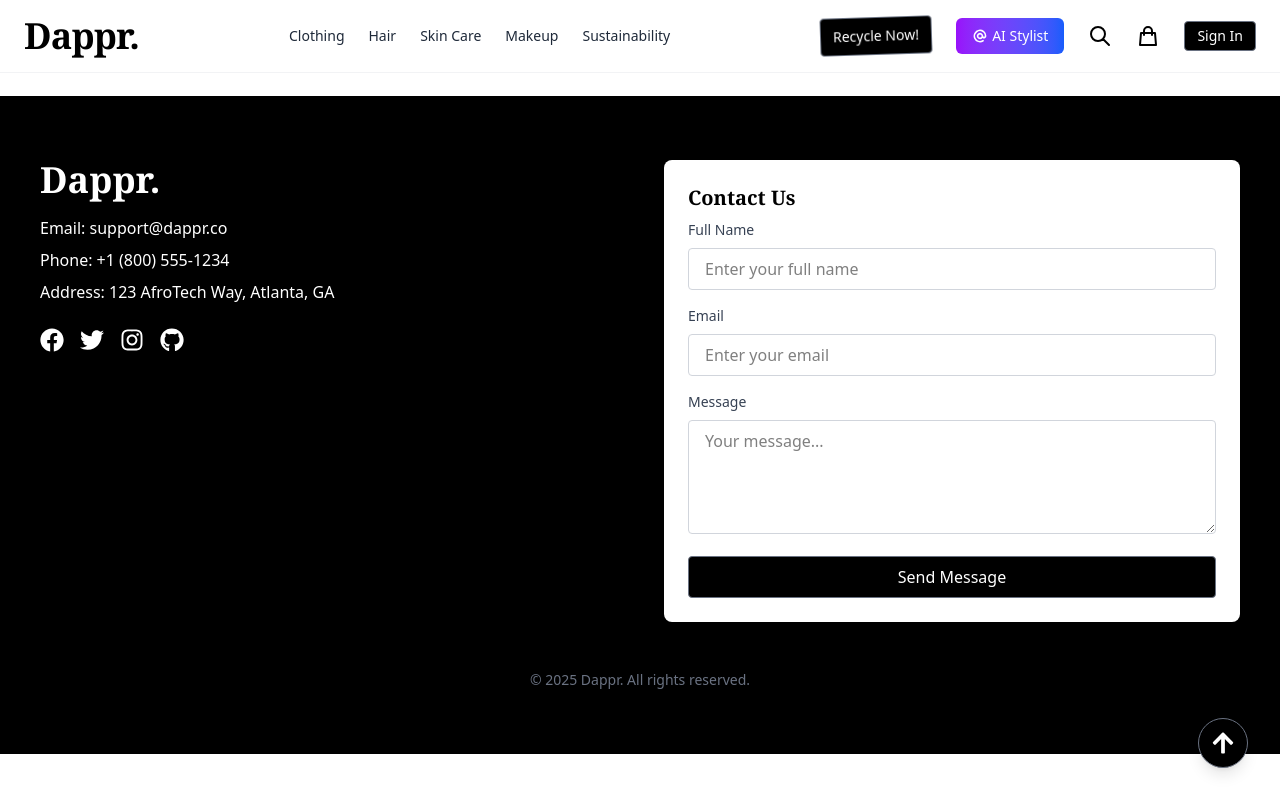
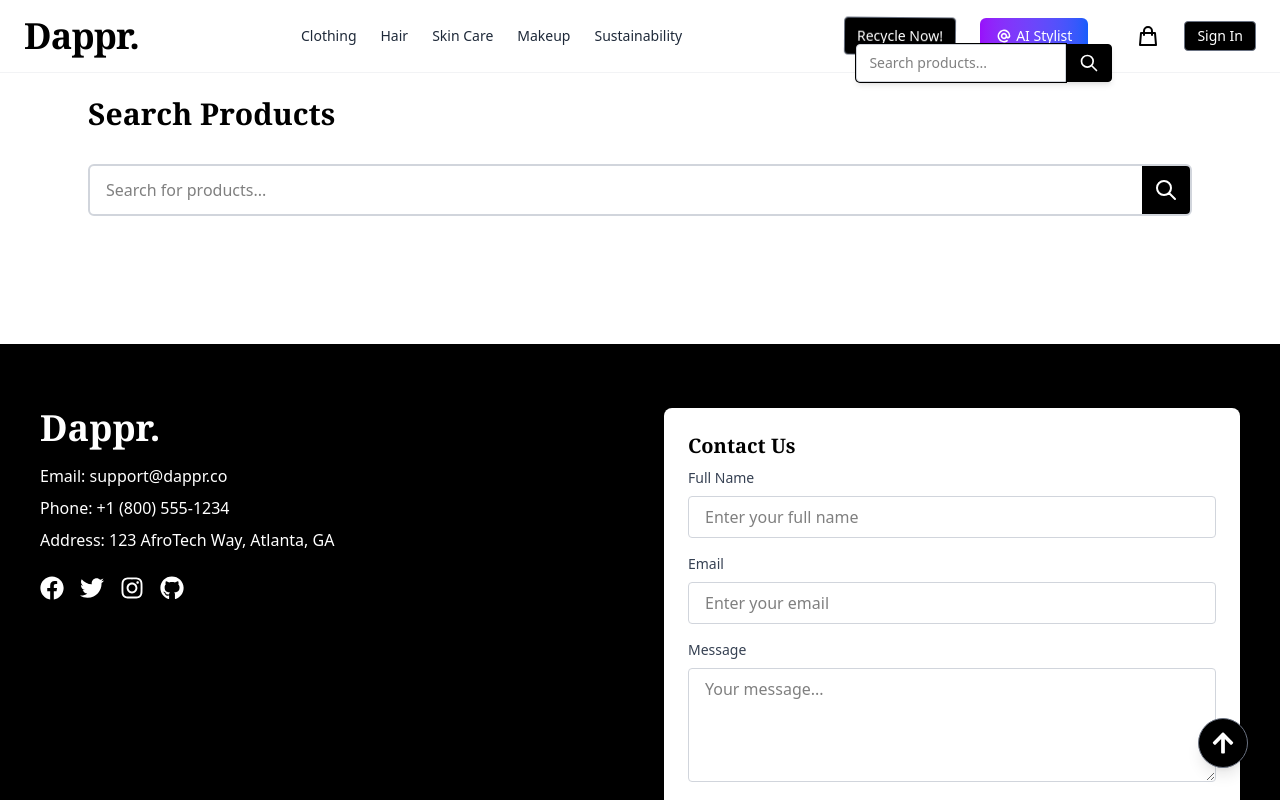
Before and after one commit to kingigbozuruike/dappr, a React (Vite) app: page /search in a window 1280 px wide. Both pictures are taken after a click on the button 1100 px from the left and 36 px from the top of the page. Shown: the top 800 px of the page. Built offline with nearby package versions, Linux system fonts and the light colour scheme; a web font is replaced by a local one.

Commit message:
Very bare bones search functionality added

```diff
--- a/src/App.jsx
+++ b/src/App.jsx
@@ -13,6 +13,7 @@ import ProductCategoryPage from "./components/ProductCategoryPage";
 import ProductsPage from "./components/ProductsPage";
 import CartPage from "./components/CartPage";
 import AIAssistant from "./components/AIAssistant";
+import SearchPage from "./components/SearchPage";
 import { CartProvider } from "./context/CartContext";
 import { UserProvider } from "./context/UserContext";
 
@@ -64,6 +65,7 @@ function App() {
                     <Route path="/category/:category" element={<ProductCategoryPage />} />
                     <Route path="/products" element={<ProductsPage />} />
                     <Route path="/cart" element={<CartPage />} />
+                    <Route path="/search" element={<SearchPage />} />
                   </Routes>
                   <Footer />
                 </>
--- a/src/components/Navbar.jsx
+++ b/src/components/Navbar.jsx
@@ -1,17 +1,33 @@
-import { Link, useNavigate } from 'react-router-dom';
+import { Link, useNavigate, useLocation } from 'react-router-dom';
 import { HiOutlineSearch, HiOutlineShoppingBag } from 'react-icons/hi';
 import { FaCoins } from 'react-icons/fa';
-import { useState, useRef } from 'react';
+import { useState, useRef, useEffect } from 'react';
 import { useCart } from '../context/CartContext';
 import { useUser } from '../context/UserContext';
 
 function Navbar({ isSignedIn, onSignOut }) {
   const navigate = useNavigate();
+  const location = useLocation();
   const [activeDropdown, setActiveDropdown] = useState(null);
   const dropdownRefs = useRef({});
   const [showProfileMenu, setShowProfileMenu] = useState(false);
   const { totalItems } = useCart();
   const { profileImage, userData } = useUser();
+  const [searchQuery, setSearchQuery] = useState('');
+  const [showSearch, setShowSearch] = useState(false);
+  const searchInputRef = useRef(null);
+
+  // Focus search input when search box appears
+  useEffect(() => {
+    if (showSearch && searchInputRef.current) {
+      searchInputRef.current.focus();
+    }
+  }, [showSearch]);
+
+  // Hide search on route change
+  useEffect(() => {
+    setShowSearch(false);
+  }, [location.pathname]);
 
   const handleLogoClick = (e) => {
     e.preventDefault();
@@ -55,6 +71,15 @@ function Navbar({ isSignedIn, onSignOut }) {
       { name: "Sustainable Practices", href: "/sustainability/practices" },
       { name: "Join Our Mission", href: "/sustainability/join" }
     ]
+  };
+
+  // Handle search submission
+  const handleSearchSubmit = (e) => {
+    e.preventDefault();
+    if (searchQuery.trim()) {
+      navigate(`/search?q=${encodeURIComponent(searchQuery.trim())}`);
+      setSearchQuery('');
+    }
   };
 
   return (
@@ -129,9 +154,41 @@ function Navbar({ isSignedIn, onSignOut }) {
             AI Stylist
           </button>
 
-          <button className="text-black hover:text-gray-600 transition-colors cursor-pointer" onClick={() => navigate('/search')}>
-            <HiOutlineSearch className="w-6 h-6" />
-          </button>
+          <div className="relative">
+            {showSearch ? (
+              <form onSubmit={handleSearchSubmit} className="absolute right-0 top-full mt-2 w-64 flex shadow-md z-50">
+                <input
+                  ref={searchInputRef}
+                  type="text"
+                  value={searchQuery}
+                  onChange={(e) => setSearchQuery(e.target.value)}
+                  placeholder="Search products..."
+                  className="w-full border border-gray-300 rounded-l px-3 py-2 text-sm focus:outline-none focus:ring-1 focus:ring-black bg-white"
+                  onBlur={() => {
+                    // Small delay to allow for button click
+                    setTimeout(() => {
+                      if (!searchQuery.trim()) {
+                        setShowSearch(false);
+                      }
+                    }, 200);
+                  }}
+                />
+                <button
+                  type="submit"
+                  className="bg-black text-white px-3 py-2 rounded-r border border-black"
+                >
+                  <HiOutlineSearch className="w-5 h-5" />
+                </button>
+              </form>
+            ) : (
+              <button
+                className="text-black hover:text-gray-600 transition-colors cursor-pointer"
+                onClick={() => setShowSearch(true)}
+              >
+                <HiOutlineSearch className="w-6 h-6" />
+              </button>
+            )}
+          </div>
 
           {isSignedIn && (
             <>
--- /dev/null
+++ b/src/components/SearchPage.jsx
@@ -0,0 +1,139 @@
+import { useState, useEffect } from 'react';
+import { useSearchParams, Link } from 'react-router-dom';
+import { HiOutlineSearch } from 'react-icons/hi';
+import { productsByCategory } from './ProductCategoryPage';
+
+// Helper function to get all products from all categories
+const getAllProducts = () => {
+  const allProducts = [];
+
+  Object.entries(productsByCategory).forEach(([category, products]) => {
+    products.forEach(product => {
+      allProducts.push({
+        ...product,
+        category
+      });
+    });
+  });
+
+  return allProducts;
+};
+
+function SearchPage() {
+  const [searchParams, setSearchParams] = useSearchParams();
+  const query = searchParams.get('q') || '';
+  const [searchQuery, setSearchQuery] = useState(query);
+  const [searchResults, setSearchResults] = useState([]);
+  const [allProducts, setAllProducts] = useState([]);
+  const [loading, setLoading] = useState(true);
+
+  // Load all products on initial render
+  useEffect(() => {
+    const products = getAllProducts();
+    setAllProducts(products);
+    setLoading(false);
+  }, []);
+
+  // Perform search when query or products change
+  useEffect(() => {
+    if (!query.trim()) {
+      setSearchResults([]);
+      return;
+    }
+
+    const lowerCaseQuery = query.toLowerCase();
+    const results = allProducts.filter(product =>
+      product.name.toLowerCase().includes(lowerCaseQuery) ||
+      product.description?.toLowerCase().includes(lowerCaseQuery) ||
+      product.category.toLowerCase().includes(lowerCaseQuery)
+    );
+
+    setSearchResults(results);
+  }, [query, allProducts]);
+
+  // Handle search form submission
+  const handleSearch = (e) => {
+    e.preventDefault();
+    setSearchParams({ q: searchQuery });
+  };
+
+  return (
+    <div className="mt-24 mb-16 px-6 max-w-6xl mx-auto">
+      <h1 className="text-3xl font-bold font-bodoni mb-8">Search Products</h1>
+
+      {/* Search form */}
+      <form onSubmit={handleSearch} className="mb-8">
+        <div className="flex items-center border-2 border-gray-300 rounded-md overflow-hidden">
+          <input
+            type="text"
+            value={searchQuery}
+            onChange={(e) => setSearchQuery(e.target.value)}
+            placeholder="Search for products..."
+            className="flex-1 py-3 px-4 outline-none"
+          />
+          <button
+            type="submit"
+            className="bg-black text-white p-3"
+          >
+            <HiOutlineSearch className="w-6 h-6" />
+          </button>
+        </div>
+      </form>
+
+      {/* Search results */}
+      {loading ? (
+        <div className="flex justify-center py-8">
+          <div className="animate-spin rounded-full h-12 w-12 border-t-2 border-b-2 border-black"></div>
+        </div>
+      ) : (
+        <div>
+          {query && (
+            <p className="mb-4 text-gray-600">
+              {searchResults.length === 0
+                ? 'No products found'
+                : `Found ${searchResults.length} product${searchResults.length === 1 ? '' : 's'} for "${query}"`}
+            </p>
+          )}
+
+          <div className="grid grid-cols-1 sm:grid-cols-2 md:grid-cols-3 lg:grid-cols-4 gap-6">
+            {searchResults.map((product) => (
+              <div key={`${product.category}-${product.id}`} className="group border border-gray-200 rounded-md overflow-hidden hover:shadow-lg transition-shadow">
+                <Link to={`/category/${product.category.toLowerCase().replace(/\s+/g, '-')}?product=${product.id}`}>
+                  <div className="h-64 overflow-hidden">
+                    <img
+                      src={product.image}
+                      alt={product.name}
+                      className="h-full w-full object-cover group-hover:scale-105 transition-transform duration-300"
+                    />
+                  </div>
+                  <div className="p-4">
+                    <p className="text-sm text-gray-500 mb-1">{product.category}</p>
+                    <h3 className="font-medium">{product.name}</h3>
+                    <p className="mt-2 font-bold">${product.price.toFixed(2)}</p>
+                  </div>
+                </Link>
+              </div>
+            ))}
+          </div>
+
+          {query && searchResults.length === 0 && (
+            <div className="text-center py-8">
+              <p className="text-lg text-gray-600 mb-4">No products match your search criteria.</p>
+              <p className="text-gray-500">Try different keywords or browse our categories.</p>
+              <div className="mt-6">
+                <Link
+                  to="/products"
+                  className="bg-black text-white px-6 py-3 rounded hover:bg-gray-800 transition-colors"
+                >
+                  Browse All Products
+                </Link>
+              </div>
+            </div>
+          )}
+        </div>
+      )}
+    </div>
+  );
+}
+
+export default SearchPage;
```
